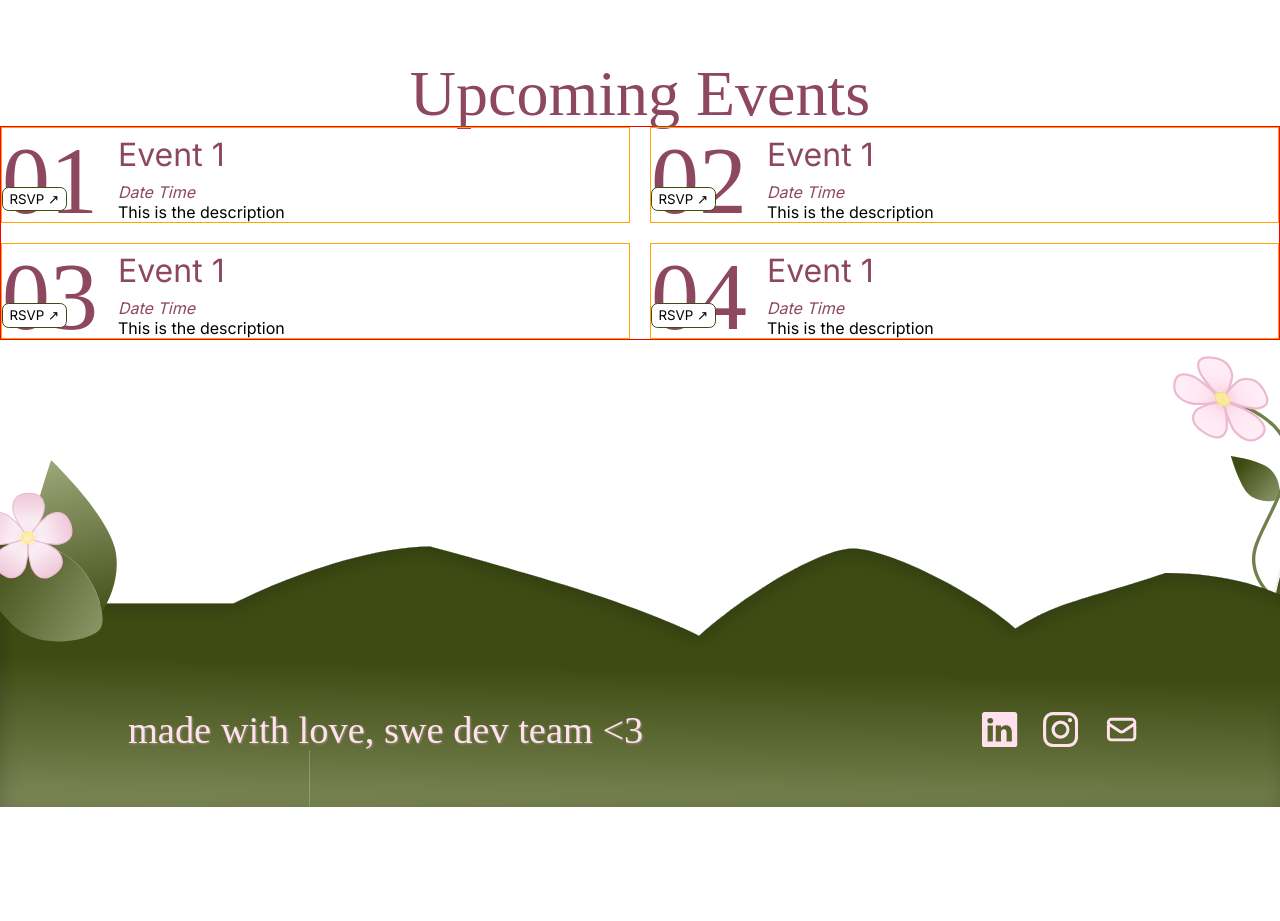
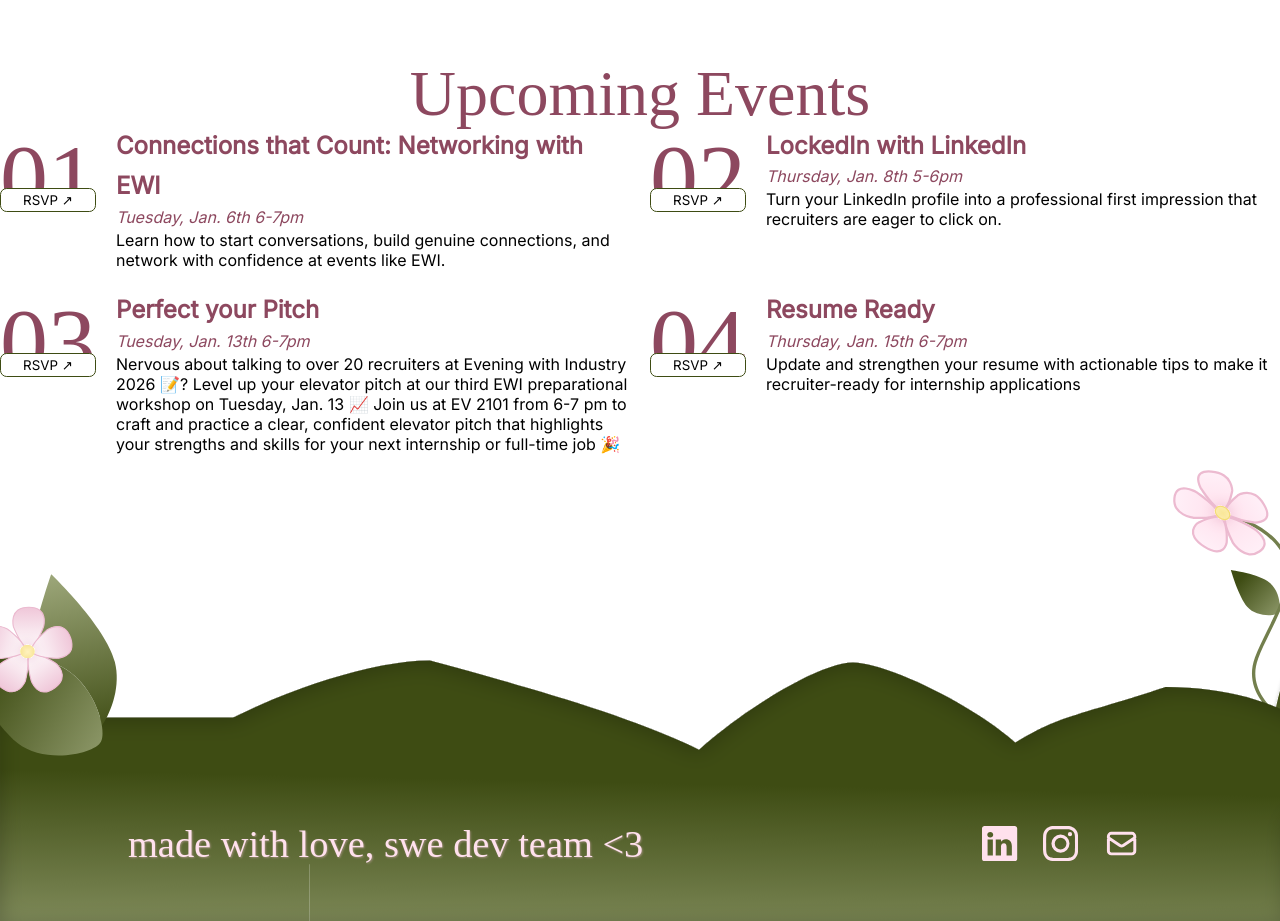
Before and after one commit to swe-ucla/ewi-website, a React (Create React App) app: page / in a window 1280 px wide. Shown: the part 960-1881 px from the top of the page. Before the commit the page ends 1767 px from the top, so only its background shows below. Built offline with nearby package versions, Linux system fonts and the light colour scheme; a web font is replaced by a local one.

Commit message:
Update workshop section with info

```diff
--- a/src/components/eventsSection/EventsSection.css
+++ b/src/components/eventsSection/EventsSection.css
@@ -2,13 +2,11 @@
   display: grid;
   grid-template-columns: 1fr 1fr;
   gap: 20px;
-  border: 1px solid red;
 }
 
 .event-card {
   display: flex;
   gap: 20px;
-  border: 1px solid orange;
 }
 
 .event-card-number {
@@ -19,7 +17,6 @@
   font-style: normal;
   font-weight: 400;
   line-height: 0.1;
-
   margin-top: 3rem;
 }
 .event-card-rsvp {
@@ -30,12 +27,13 @@
   padding: 0.2rem 0.4rem;
 }
 .event-card-title {
-  font-size: 2rem;
-  font-weight: 400;
+  font-size: 1.5rem;
+  font-weight: bold;
 }
 .event-card-dateTime {
   color: var(--color-dark-pink);
   font-style: italic;
+  margin-bottom: 0.2rem;
 }
 .event-card-description {
 }
@@ -51,3 +49,10 @@
   line-height: 1;
   text-align: center;
 }
+
+.event-card-left {
+  display: flex;
+  flex-direction: column;
+  align-items: stretch;
+  gap: 5px;
+}
--- a/src/components/eventsSection/EventsSection.tsx
+++ b/src/components/eventsSection/EventsSection.tsx
@@ -39,30 +39,36 @@ const eventsList: EventData[] = [
   {
     number: 1,
     rsvpLink: "google.com",
-    title: "Event 1",
-    dateTime: "Date Time",
-    description: "This is the description",
+    title: "Connections that Count: Networking with EWI",
+    dateTime: "Tuesday, Jan. 6th 6-7pm",
+    description:
+      "Learn how to start conversations, build genuine connections, and network with confidence at events like EWI.",
   },
   {
     number: 2,
     rsvpLink: "google.com",
-    title: "Event 1",
-    dateTime: "Date Time",
-    description: "This is the description",
+    title: "LockedIn with LinkedIn",
+    dateTime: "Thursday, Jan. 8th 5-6pm",
+    description:
+      "Turn your LinkedIn profile into a professional first impression that recruiters are eager to click on.",
   },
   {
     number: 3,
-    rsvpLink: "google.com",
-    title: "Event 1",
-    dateTime: "Date Time",
-    description: "This is the description",
+    rsvpLink:
+      "https://docs.google.com/forms/d/e/1FAIpQLSdq1k42ZOhhAAlFQkY0tG6wQpZHrPrOlZpGfiQ1HnfFwUG5XQ/viewform?usp=header",
+    title: "Perfect your Pitch",
+    dateTime: "Tuesday, Jan. 13th 6-7pm",
+    description:
+      "Nervous about talking to over 20 recruiters at Evening with Industry 2026 📝? Level up your elevator pitch at our third EWI preparational workshop on Tuesday, Jan. 13 📈 Join us at EV 2101 from 6-7 pm to craft and practice a clear, confident elevator pitch that highlights your strengths and skills for your next internship or full-time job  🎉",
   },
   {
     number: 4,
-    rsvpLink: "google.com",
-    title: "Event 1",
-    dateTime: "Date Time",
-    description: "This is the description",
+    rsvpLink:
+      "https://docs.google.com/forms/d/e/1FAIpQLScFx3EnVtKuiEI7lU3oNC_OPAk9Z4dyt4nPzT0HqSnVOHrhiA/viewform?usp=header",
+    title: "Resume Ready",
+    dateTime: "Thursday, Jan. 15th 6-7pm",
+    description:
+      "Update and strengthen your resume with actionable tips to make it recruiter-ready for internship applications",
   },
 ];
 
```
